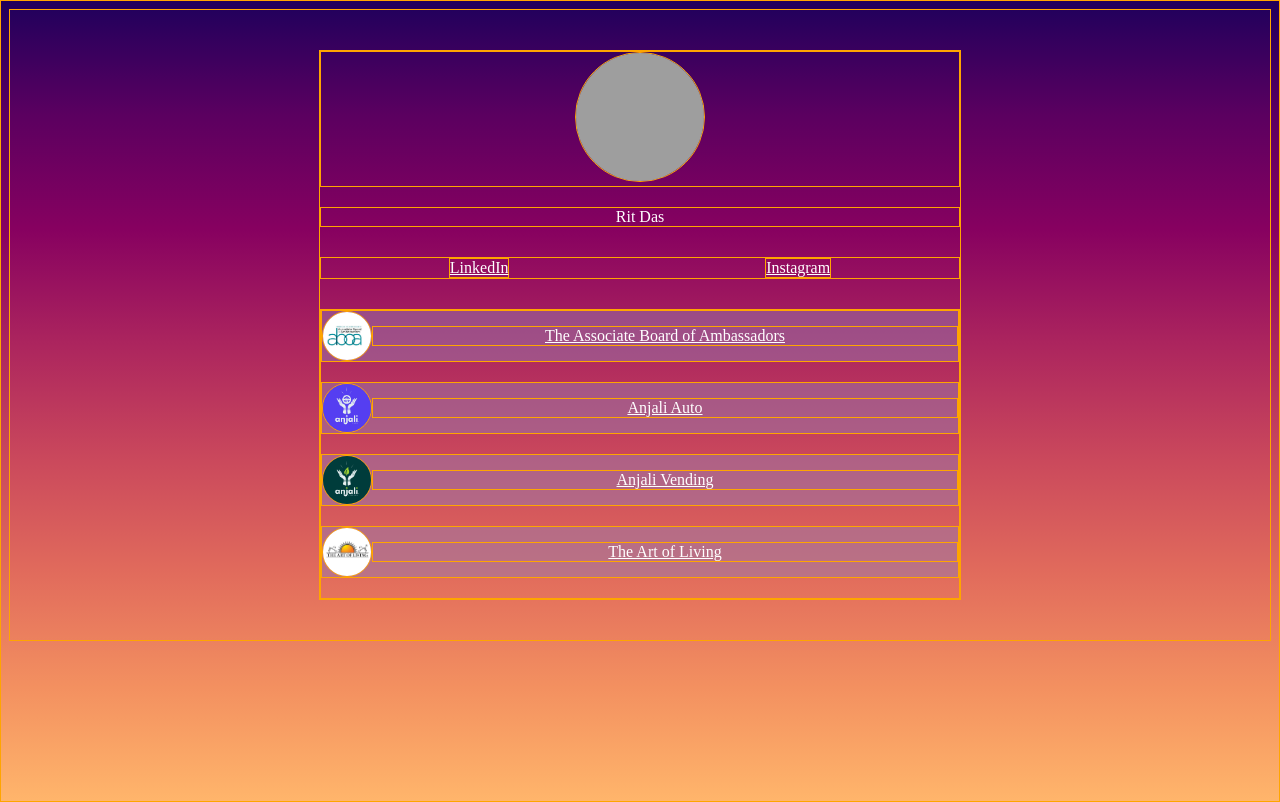
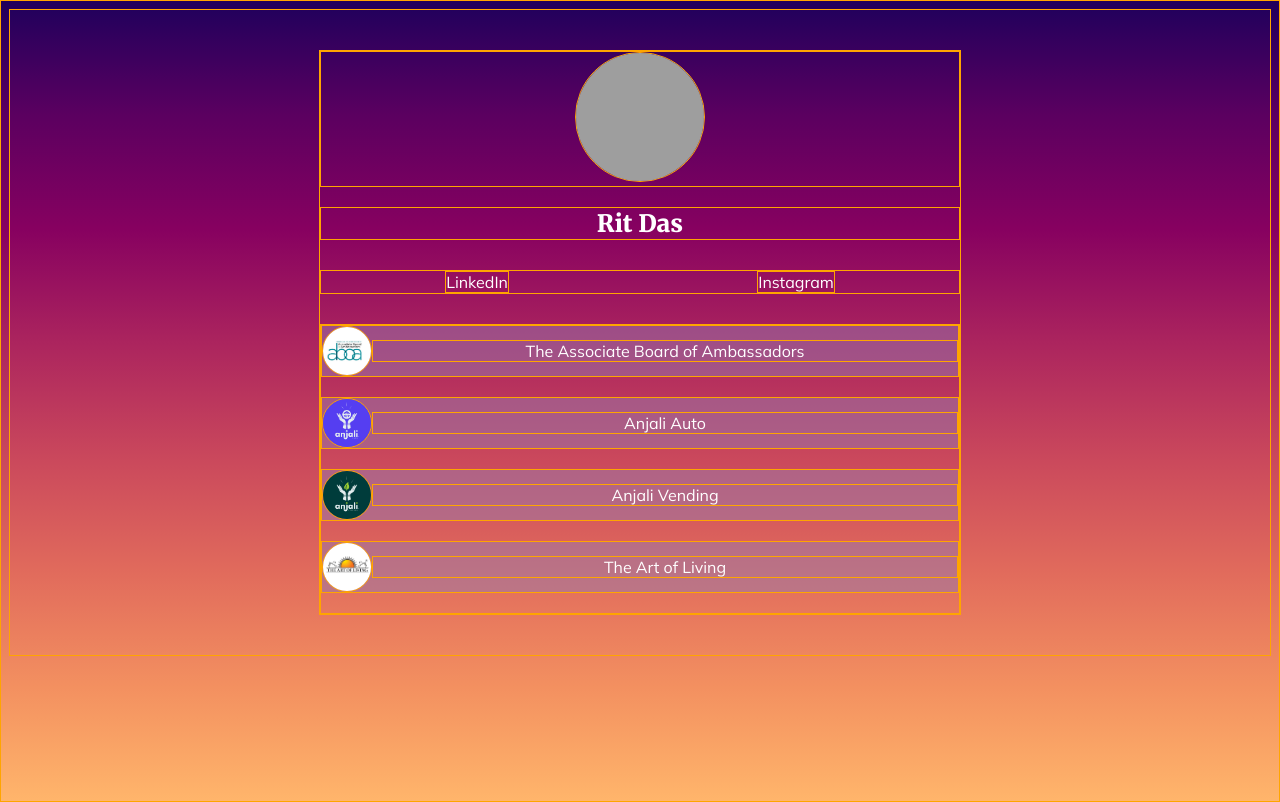
Before and after one commit to ritorocks/link-in-bio, a plain HTML site: page index.html in a window 1280 px wide. Drawn offline with Linux system fonts and the light colour scheme; grey boxes are pictures that could not be loaded.

Commit message:
Font Family: Merriweather + Mulish

```diff
--- a/index.html
+++ b/index.html
@@ -5,6 +5,10 @@
   <meta name="viewport" content="width=device-width, initial-scale=1.0">
 
   <title>Rit Das' Links</title>
+
+  <link rel="preconnect" href="https://fonts.googleapis.com">
+  <link rel="preconnect" href="https://fonts.gstatic.com" crossorigin>
+  <link href="https://fonts.googleapis.com/css2?family=Merriweather:ital,wght@0,300;0,400;0,700;0,900;1,300;1,400;1,700;1,900&family=Mulish:ital,wght@0,200..1000;1,200..1000&display=swap" rel="stylesheet">
 
   <style>
     * {
@@ -15,16 +19,17 @@
       min-height: 100%;
     }
 
-
     body {
       min-height: 100%;
       padding-top: 40px;
       padding-bottom: 40px;
       background: linear-gradient(180deg, #1f005c, #5b0060, #870160, #ac255e, #ca485c, #e16b5c, #f39060, #ffb56b);
       color: rgba(255, 255, 255, 1.0);
+      font-family: "Mulish";
     }
     a {
       color: rgba(255, 255, 255, 1.0);
+      text-decoration: none;
     }
     .avatar-image {
       width: 128px;
@@ -55,6 +60,9 @@
     .name-row {
       margin-bottom: 30px;
       text-align: center;
+      font-family: "Merriweather";
+      font-size: 24px;
+      font-weight: 900;
       }
     .social-icons-row {
       margin-bottom: 30px;
```
